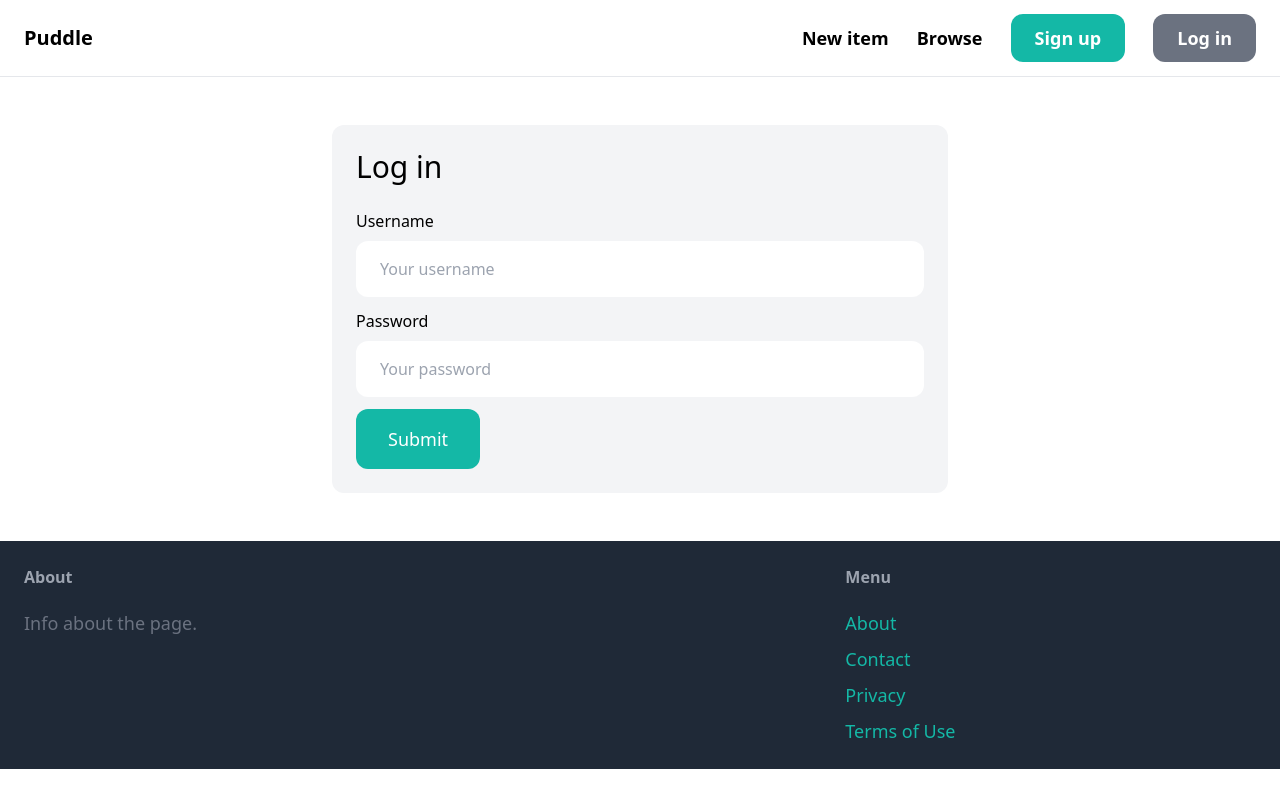
After one commit to manouslinard/django-marketplace, a Django app: page /login/ in a window 1280 px wide. The commit adds this page. Run offline with Django 4.2, Linux system fonts and the light colour scheme; some libraries are stand-ins or nearby versions.

Commit message:
added login page

```diff
--- a/puddle/core/forms.py
+++ b/puddle/core/forms.py
@@ -1,6 +1,16 @@
 from django import forms
-from django.contrib.auth.forms import UserCreationForm
+from django.contrib.auth.forms import UserCreationForm, AuthenticationForm
 from django.contrib.auth.models import User
+
+class LoginForm(AuthenticationForm):
+    username = forms.CharField(widget=forms.TextInput(attrs={
+        'placeholder': 'Your username',
+        'class': 'w-full py-4 px-6 rounded-xl'
+    }))
+    password = forms.CharField(widget=forms.PasswordInput(attrs={
+        'placeholder': 'Your password',
+        'class': 'w-full py-4 px-6 rounded-xl'
+    }))
 
 class SignupForm(UserCreationForm):
     class Meta:
--- a/puddle/core/templates/core/base.html
+++ b/puddle/core/templates/core/base.html
@@ -13,8 +13,13 @@
                 <a href="#" class="text-lg font-semibold hover:text-gray-500">New item</a>
                 <a href="#" class="text-lg font-semibold hover:text-gray-500">Browse</a>
 
+            {% if request.user.is_authenticated %}
+                <a href="#" class="px-6 py-3 text-lg font-semibold bg-teal-500 text-white rounded-xl hover:bg-teal-700">Inbox</a>
+                <a href="#" class="px-6 py-3 text-lg font-semibold bg-gray-500 text-white rounded-xl hover:bg-gray-700">Dashboard</a>
+            {% else %}
                 <a href="{% url 'core:signup' %}" class="px-6 py-3 text-lg font-semibold bg-teal-500 text-white rounded-xl hover:bg-teal-700">Sign up</a>
-                <a href="#" class="px-6 py-3 text-lg font-semibold bg-gray-500 text-white rounded-xl hover:bg-gray-700">Log in</a>
+                <a href="{% url 'core:login' %}" class="px-6 py-3 text-lg font-semibold bg-gray-500 text-white rounded-xl hover:bg-gray-700">Log in</a>
+            {% endif %}
             </div>
         </nav>
         <div class="px-6 py-6">
--- /dev/null
+++ b/puddle/core/templates/core/login.html
@@ -0,0 +1,33 @@
+{% extends 'core/base.html' %}
+{% block title %}Log in{% endblock %}
+{% block content %}
+<div class="w-1/2 my-6 mx-auto p-6 bg-gray-100 rounded-xl">
+    <h1 class="mb-6 text-3xl">Log in</h1>
+
+    <form method="post" action=".">
+        {% csrf_token %}
+
+        <div class="mb-3">
+            <label class="inline-block mb-2">Username</label><br>
+            {{ form.username }}
+        </div>
+
+        <div class="mb-3">
+            <label class="inline-block mb-2">Password</label><br>
+            {{ form.password }}
+        </div>
+
+        {% if form.errors or form.non_field_errors %}
+            <div class="mb-3 p-6 bg-red-100 rounded-xl">
+                {% for field in form %}
+                    {{ field.errors }}
+                {% endfor %}
+
+                {{ form.non_field_errors }}
+            </div>
+        {% endif %}
+
+        <button class="py-4 px-8 text-lg bg-teal-500 hover:bg-teal-700 rounded-xl text-white">Submit</button>
+    </form>
+</div>
+{% endblock %}
--- a/puddle/core/urls.py
+++ b/puddle/core/urls.py
@@ -1,5 +1,7 @@
+from django.contrib.auth import views as auth_views
 from django.urls import path
 from . import views
+from .forms import LoginForm
 
 app_name = 'core'
 
@@ -7,4 +9,5 @@ urlpatterns = [
     path('', views.index, name='index'),
     path("contact/", views.contact, name="contact"),
     path('signup/', views.signup, name="signup"),
+    path('login/', auth_views.LoginView.as_view(template_name = "core/login.html", authentication_form = LoginForm), name='login'),
 ]
--- a/puddle/puddle/settings.py
+++ b/puddle/puddle/settings.py
@@ -27,7 +27,9 @@ DEBUG = True
 
 ALLOWED_HOSTS = []
 
-
+LOGIN_URL = '/login/'
+LOGIN_REDIRECT_URL = "/"
+LOGOUT_REDIRECT_URL = "/"
 # Application definition
 
 INSTALLED_APPS = [
```
Also changed, not shown: puddle/db.sqlite3.
